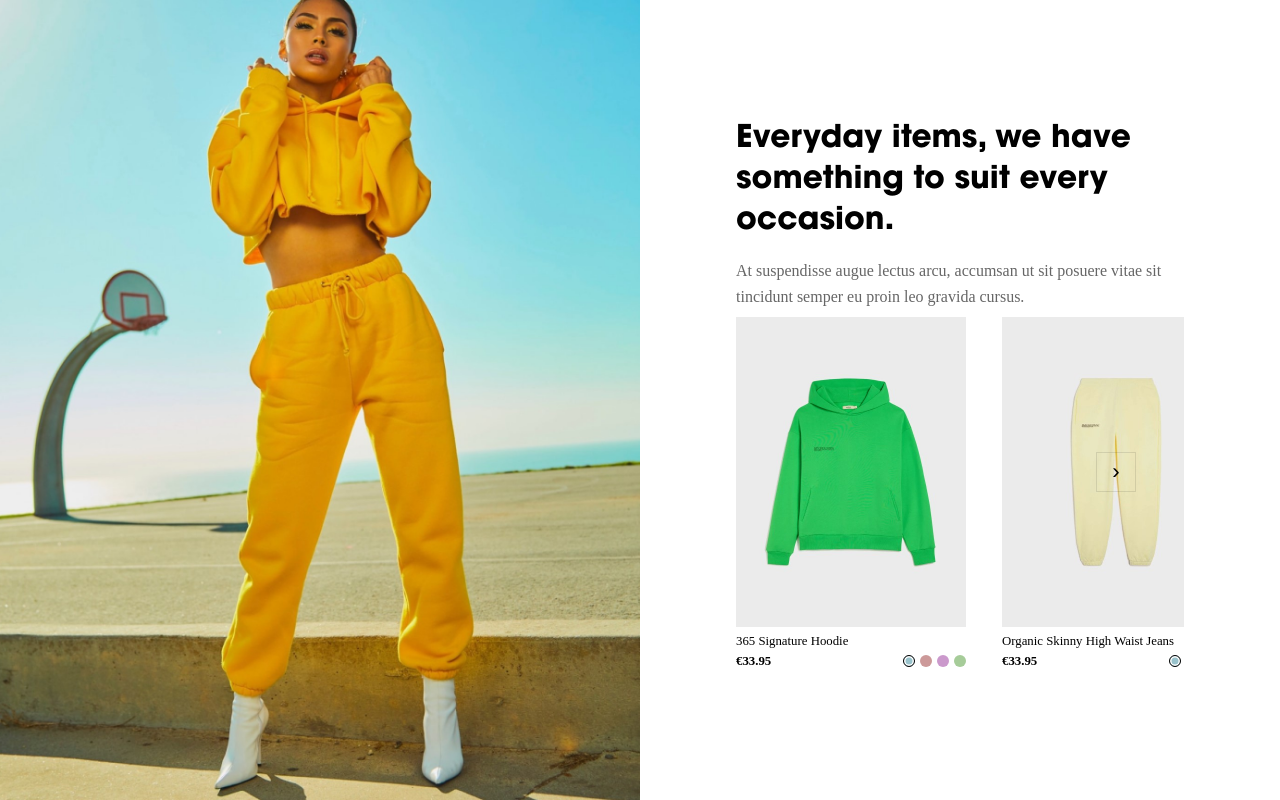
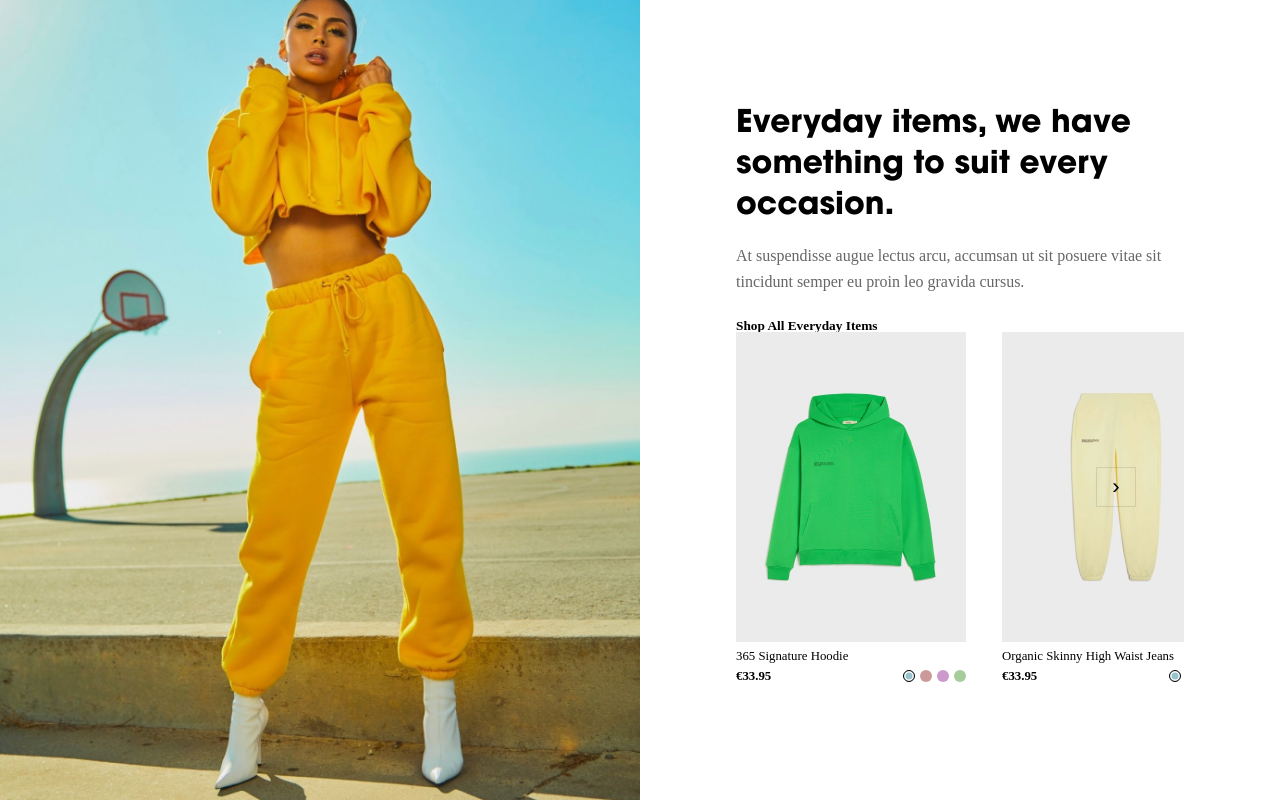
Before and after one commit to Violetbee/html-dev-test, a plain HTML site: page index.html in a window 1280 px wide. Drawn offline with Linux system fonts and the light colour scheme; a web font is replaced by a local one.

Commit message:
bug fix 2

```diff
--- a/src/style/style.css
+++ b/src/style/style.css
@@ -14,7 +14,7 @@
   box-sizing: border-box;
 }
 
-@media screen and (min-width: 300px) and (max-width: 768px) {
+@media screen and (min-width: 500px) and (max-width: 768px) {
   .container {
     display: flex;
     flex-direction: column;
@@ -229,7 +229,7 @@
   }
 
   .home-infos {
-    height: 33%;
+    height: 38%;
     width: 100%;
     display: flex;
     flex-direction: column;
```
